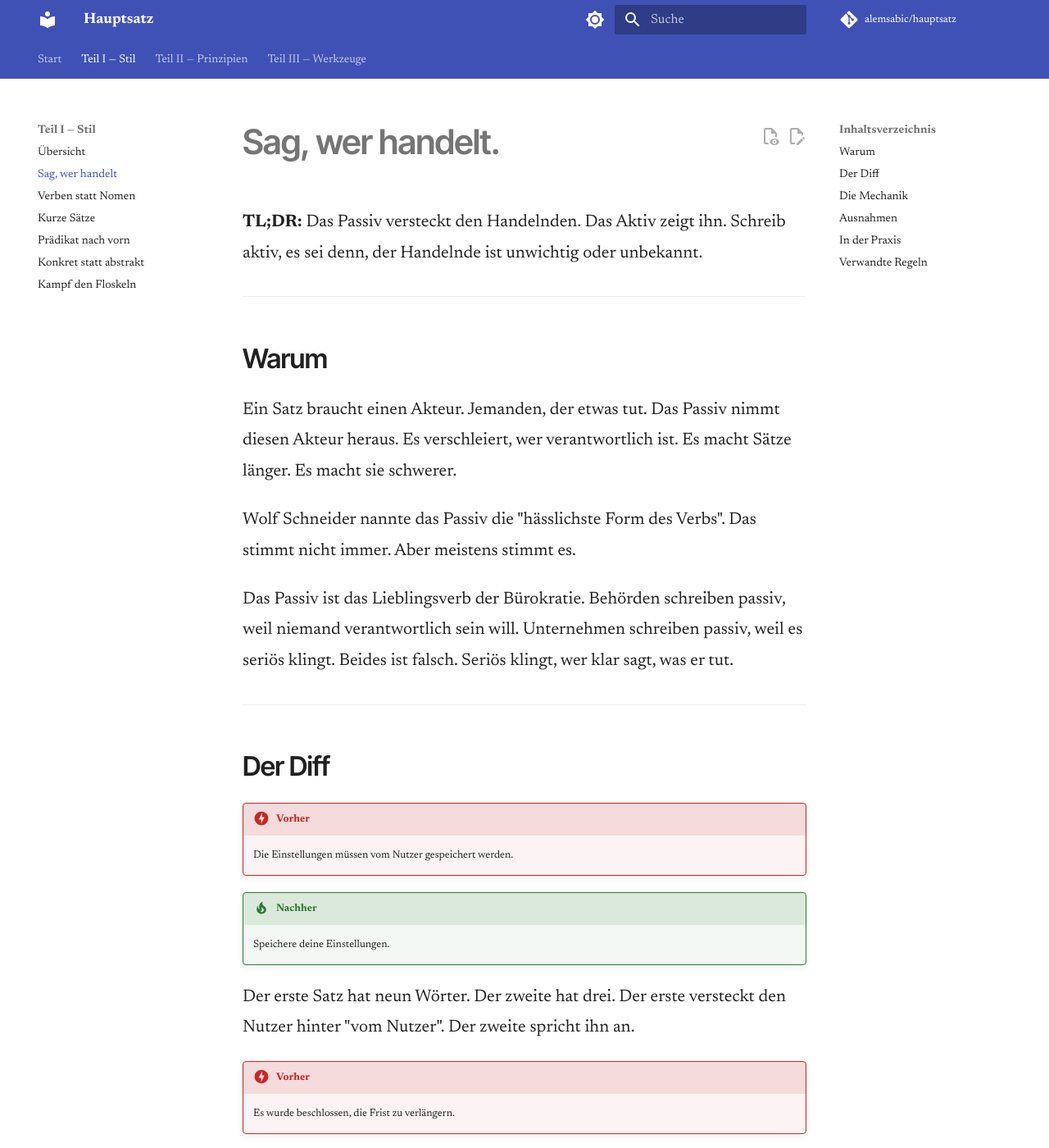
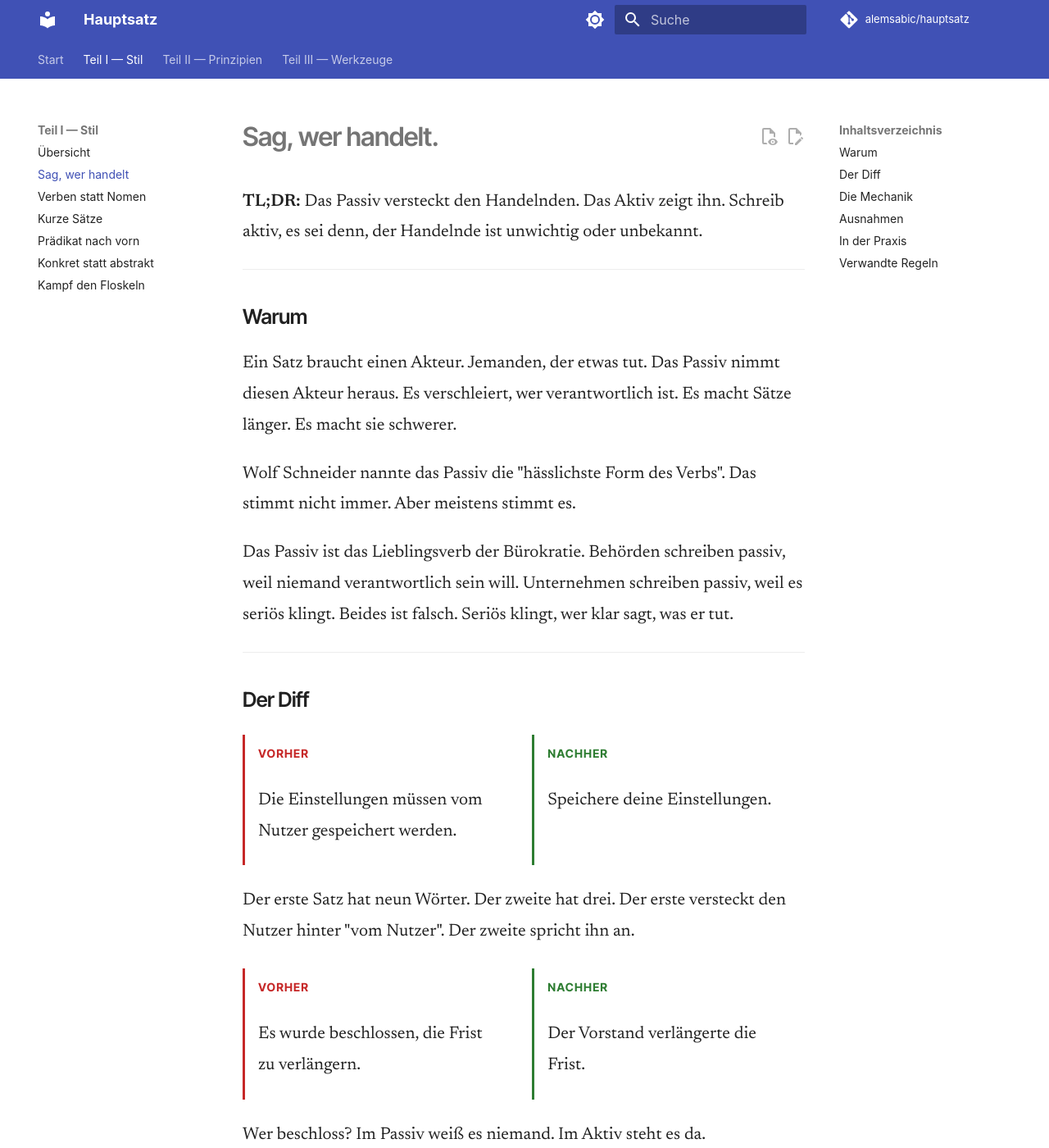
Before and after one commit to alemsabic/hauptsatz, an MkDocs documentation site: the page built from docs/teil-i-stil/aktiv-statt-passiv.md, in a window 1280 px wide and 1400 px high. Shown: the whole window at 82% size. Built offline with MkDocs 1.6.1 and Material for MkDocs 9.7.7, drawn with Linux system fonts in a browser that asks for light colours; comment, search, counter and statistics services are not loaded; some of the changed text lies outside the part shown.

Commit message:
design: minimal callouts, diff grid, breadcrumbs, footer nav, font scoping

```diff
--- a/docs/stylesheets/extra.css
+++ b/docs/stylesheets/extra.css
@@ -1,26 +1,27 @@
-/* ─── Fonts ─────────────────────────────────────────────── */
+/* ─── Fonts (Import) ─────────────────────────────────────── */
 @import url('https://fonts.googleapis.com/css2?family=Newsreader:ital,wght@0,400;0,500;0,600;1,400&family=Inter+Tight:wght@500;600;700&family=JetBrains+Mono:wght@400;500&display=swap');
 
-/* ─── Typografie-Basis ───────────────────────────────────── */
-:root {
-  --md-text-font: "Newsreader", Georgia, serif;
-  --md-code-font: "JetBrains Mono", monospace;
+/* ─── Newsreader nur für Fließtext ──────────────────────── */
+.md-typeset p,
+.md-typeset li,
+.md-typeset blockquote,
+.md-typeset dt,
+.md-typeset dd {
+  font-family: "Newsreader", Georgia, serif;
+  font-size: 1.05rem;
+  line-height: 1.8;
 }
 
 /* Headings: Inter Tight */
-h1, h2, h3, h4, h5, h6,
 .md-typeset h1,
 .md-typeset h2,
-.md-typeset h3 {
+.md-typeset h3,
+.md-typeset h4,
+.md-typeset h5,
+.md-typeset h6 {
   font-family: "Inter Tight", system-ui, sans-serif;
   font-weight: 600;
   letter-spacing: -0.02em;
-}
-
-/* Lesetext: Newsreader, komfortabler Zeilenabstand */
-.md-typeset {
-  font-size: 1.05rem;
-  line-height: 1.8;
 }
 
 /* Optimale Lesebreite */
@@ -28,40 +29,61 @@ h1, h2, h3, h4, h5, h6,
   max-width: 68ch;
 }
 
-/* ─── Diff-Callout ───────────────────────────────────────── */
-
-/* Vorher (rot) */
+/* ─── Diff-Callout (minimal) ─────────────────────────────── */
 .md-typeset .admonition.vorher,
-.md-typeset details.vorher {
-  border-color: #c62828;
-  background-color: rgba(198, 40, 40, 0.05);
-}
-.md-typeset .vorher > .admonition-title,
-.md-typeset .vorher > summary {
-  background-color: rgba(198, 40, 40, 0.12);
-  color: #c62828;
-}
-.md-typeset .vorher > .admonition-title::before,
-.md-typeset .vorher > summary::before {
-  background-color: #c62828;
-  -webkit-mask-image: var(--md-admonition-icon--danger);
-          mask-image: var(--md-admonition-icon--danger);
+.md-typeset .admonition.nachher {
+  border: none;
+  border-left: 3px solid;
+  border-radius: 0;
+  background: transparent;
+  box-shadow: none;
+  padding: 0.5rem 0.8rem;
 }
 
-/* Nachher (grün) */
-.md-typeset .admonition.nachher,
-.md-typeset details.nachher {
-  border-color: #2e7d32;
-  background-color: rgba(46, 125, 50, 0.05);
+.md-typeset .admonition.vorher  { border-left-color: #c62828; }
+.md-typeset .admonition.nachher { border-left-color: #2e7d32; }
+
+.md-typeset .vorher  > .admonition-title,
+.md-typeset .nachher > .admonition-title {
+  background: transparent;
+  padding: 0 0 0.3rem 0;
+  margin: 0;
+  font-family: "Inter Tight", system-ui, sans-serif;
+  font-size: 0.7rem;
+  font-weight: 700;
+  letter-spacing: 0.08em;
+  text-transform: uppercase;
 }
-.md-typeset .nachher > .admonition-title,
-.md-typeset .nachher > summary {
-  background-color: rgba(46, 125, 50, 0.12);
-  color: #2e7d32;
+
+.md-typeset .vorher  > .admonition-title { color: #c62828; }
+.md-typeset .nachher > .admonition-title { color: #2e7d32; }
+
+/* Icon ausblenden */
+.md-typeset .vorher  > .admonition-title::before,
+.md-typeset .nachher > .admonition-title::before {
+  display: none;
 }
-.md-typeset .nachher > .admonition-title::before,
-.md-typeset .nachher > summary::before {
-  background-color: #2e7d32;
-  -webkit-mask-image: var(--md-admonition-icon--tip);
-          mask-image: var(--md-admonition-icon--tip);
+
+/* ─── Diff-Grid (nebeneinander) ──────────────────────────── */
+.diff-grid {
+  display: grid;
+  grid-template-columns: 1fr 1fr;
+  gap: 1rem;
+  margin: 1.25rem 0;
 }
+
+.diff-grid .admonition {
+  margin: 0;
+}
+
+/* Auf mobil untereinander */
+@media (max-width: 600px) {
+  .diff-grid {
+    grid-template-columns: 1fr;
+  }
+}
+
+/* ─── Zensical-Branding ausblenden ───────────────────────── */
+.md-footer-meta {
+  display: none;
+}
--- a/docs/teil-i-stil/aktiv-statt-passiv.md
+++ b/docs/teil-i-stil/aktiv-statt-passiv.md
@@ -16,33 +16,41 @@ Das Passiv ist das Lieblingsverb der Bürokratie. Behörden schreiben passiv, we
 
 ## Der Diff
 
+<div class="diff-grid" markdown>
 !!! vorher "Vorher"
     Die Einstellungen müssen vom Nutzer gespeichert werden.
 
 !!! nachher "Nachher"
     Speichere deine Einstellungen.
+</div>
 
 Der erste Satz hat neun Wörter. Der zweite hat drei. Der erste versteckt den Nutzer hinter "vom Nutzer". Der zweite spricht ihn an.
 
+<div class="diff-grid" markdown>
 !!! vorher "Vorher"
     Es wurde beschlossen, die Frist zu verlängern.
 
 !!! nachher "Nachher"
     Der Vorstand verlängerte die Frist.
+</div>
 
 Wer beschloss? Im Passiv weiß es niemand. Im Aktiv steht es da.
 
+<div class="diff-grid" markdown>
 !!! vorher "Vorher"
     Die Seite kann über den Button oben rechts aufgerufen werden.
 
 !!! nachher "Nachher"
     Klicke oben rechts auf Seite öffnen.
+</div>
 
+<div class="diff-grid" markdown>
 !!! vorher "Vorher"
     Im Rahmen der Qualitätssicherung wurde festgestellt, dass Verbesserungsbedarf besteht.
 
 !!! nachher "Nachher"
     Wir prüften die Qualität. Sie reicht nicht.
+</div>
 
 Zwei Sätze statt einem. Kürzer. Klarer. Und plötzlich gibt es ein "Wir", das Verantwortung übernimmt.
 
--- a/mkdocs.yml
+++ b/mkdocs.yml
@@ -9,9 +9,7 @@ edit_uri: edit/main/docs/
 theme:
   name: material
   language: de
-  font:
-    text: Newsreader
-    code: JetBrains Mono
+  font: false
   palette:
     - media: "(prefers-color-scheme: light)"
       scheme: default
@@ -27,6 +25,8 @@ theme:
     - navigation.tabs
     - navigation.sections
     - navigation.top
+    - navigation.breadcrumbs
+    - navigation.footer
     - content.action.edit
     - content.action.view
     - search.highlight
```
